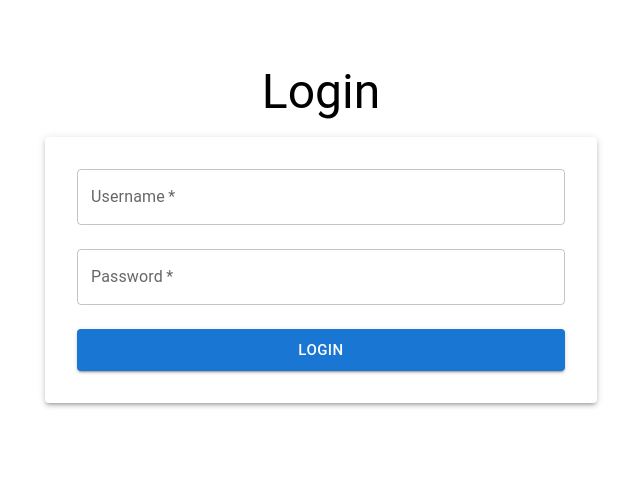
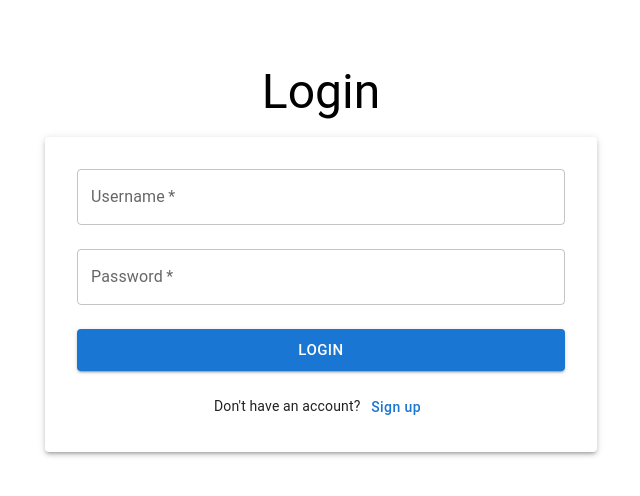
Before and after one commit to MalekianDev/shatel-mobile-challenge, a React (Vite) app in the folder frontend/: page /login in a window 1280 px wide. Shown: the top 496 px of the page, without its empty margins (319-959 px from the left). Built offline with nearby package versions, Linux system fonts and the light colour scheme.

Commit message:
- Added the link to signup page into login page

```diff
--- a/frontend/src/pages/login/index.jsx
+++ b/frontend/src/pages/login/index.jsx
@@ -90,6 +90,19 @@ export default function Login() {
               >
                 {loading ? 'Logging in...' : 'Login'}
               </Button>
+              <Box sx={{ textAlign: 'center' }}>
+                <Typography variant="body2">
+                  Don't have an account?{' '}
+                  <Button
+                    component="a"
+                    href="/register"
+                    color="primary"
+                    sx={{ p: 0, textTransform: 'none' }}
+                  >
+                    Sign up
+                  </Button>
+                </Typography>
+              </Box>
             </Stack>
           </form>
         </Paper>
```
